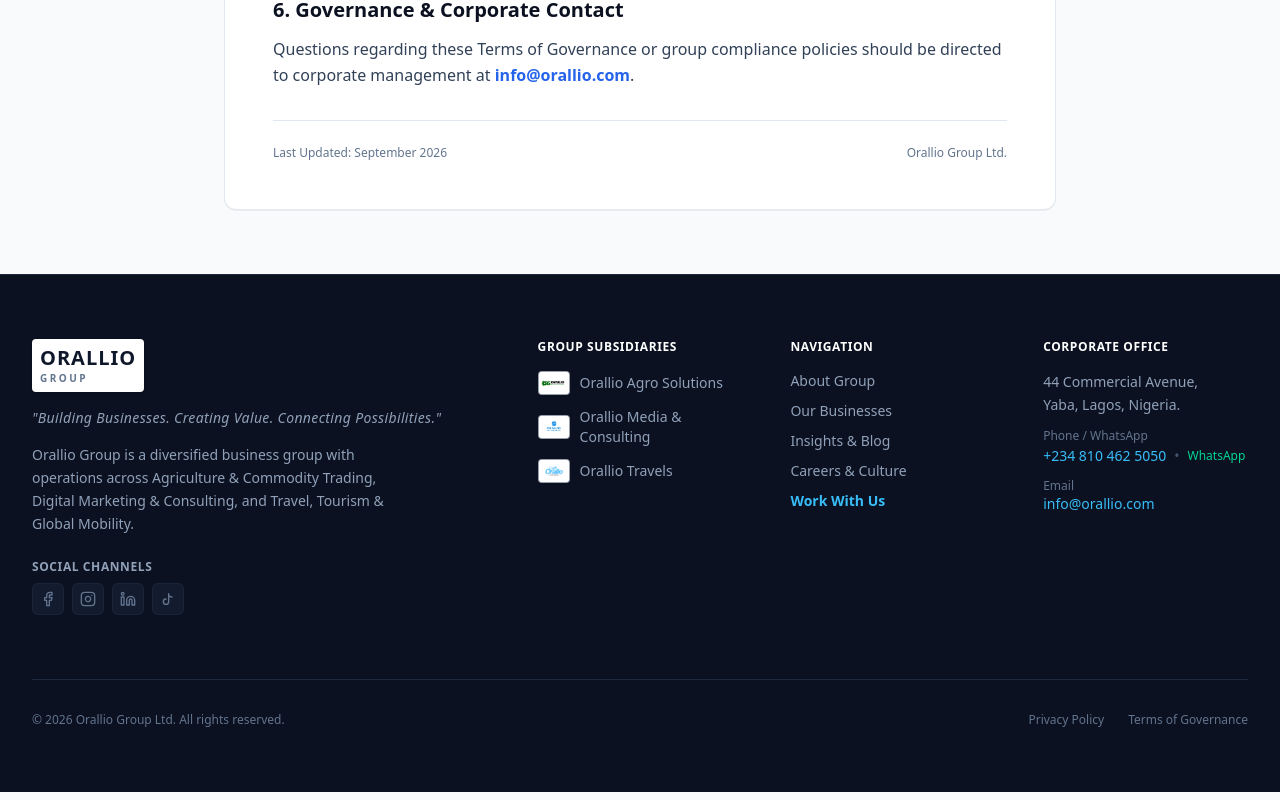
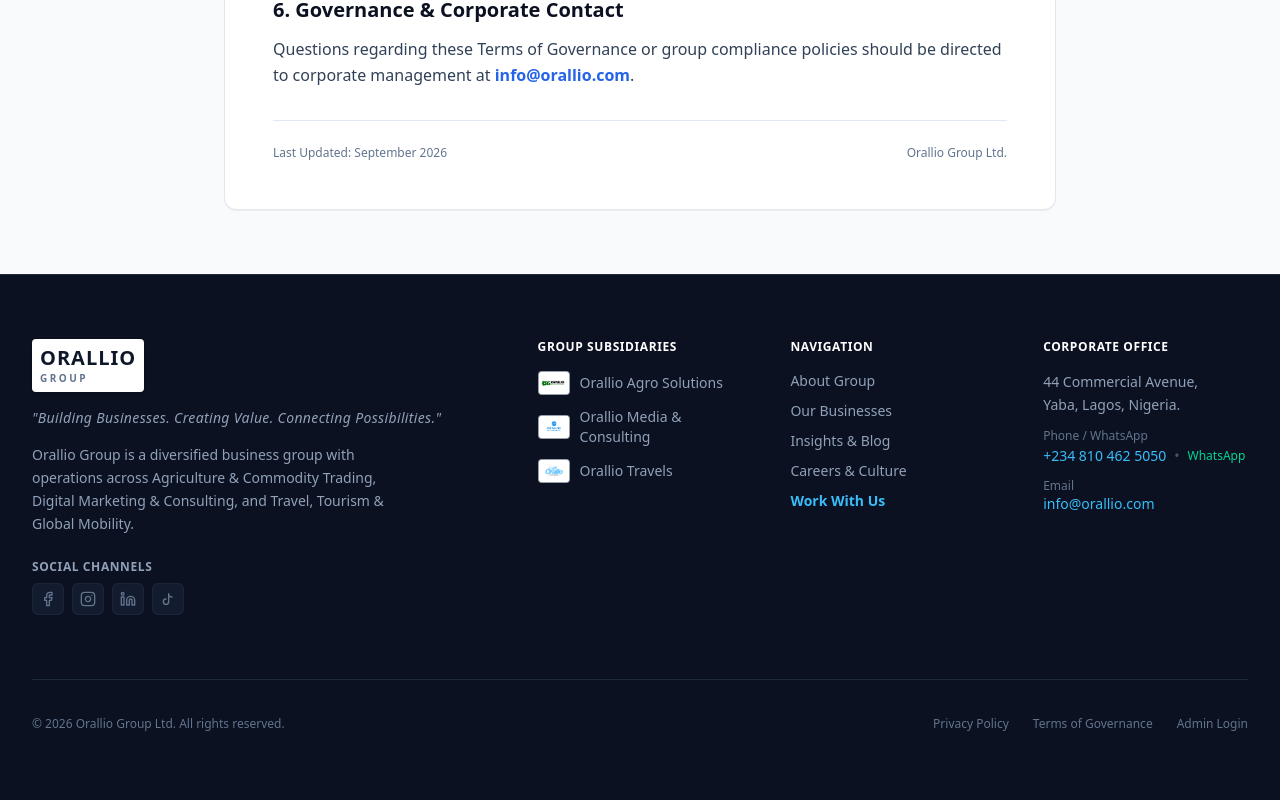
Before and after one commit to AmosDC2024/Orallio-Blog, a Next.js app: page /terms in a window 1280 px wide. Shown: the part 1406-2206 px from the top of the page. Built offline with nearby package versions, Linux system fonts and the light colour scheme.

Commit message:
Add admin CMS access and footer link

```diff
--- /dev/null
+++ b/app/admin/[[...tool]]/page.tsx
@@ -0,0 +1,8 @@
+'use client';
+
+import { NextStudio } from 'next-sanity/studio';
+import config from '../../../sanity.config';
+
+export default function AdminPage() {
+  return <NextStudio config={config} />;
+}
--- /dev/null
+++ b/app/admin/layout.tsx
@@ -0,0 +1,37 @@
+import type { Metadata } from 'next';
+
+export const metadata: Metadata = {
+  title: 'Orallio Group — Content Studio',
+  description: 'Editorial Content Studio for Orallio Group website management.',
+  robots: {
+    index: false,
+    follow: false,
+  },
+};
+
+export default function AdminLayout({
+  children,
+}: {
+  children: React.ReactNode;
+}) {
+  return (
+    <div
+      className="relative w-full overflow-hidden"
+      style={{ height: 'calc(100dvh - 73px)' }}
+    >
+      <style>{`
+        header {
+          flex-shrink: 0 !important;
+        }
+        footer {
+          display: none !important;
+        }
+        #sanity {
+          height: 100% !important;
+          max-height: 100% !important;
+        }
+      `}</style>
+      {children}
+    </div>
+  );
+}
--- a/app/blog/page.tsx
+++ b/app/blog/page.tsx
@@ -127,7 +127,7 @@ export default async function BlogPage() {
                 <h3 className="text-lg font-bold text-slate-900">Sanity CMS Integration Ready</h3>
                 <p className="text-sm text-slate-600 mt-2">
                   This blog section is connected to Sanity CMS. Publish articles in the{' '}
-                  <Link href="/studio" className="text-amber-600 underline font-semibold">
+                  <Link href="/admin" className="text-amber-600 underline font-semibold">
                     Content Studio
                   </Link>{' '}
                   to display published insights here.
--- a/app/studio/[[...tool]]/page.tsx
+++ b/app/studio/[[...tool]]/page.tsx
@@ -1,8 +1,5 @@
-'use client';
+import { redirect } from 'next/navigation';
 
-import { NextStudio } from 'next-sanity/studio';
-import config from '../../../sanity.config';
-
-export default function StudioPage() {
-  return <NextStudio config={config} />;
+export default function StudioRedirect() {
+  redirect('/admin');
 }
--- a/app/studio/layout.tsx
+++ b/app/studio/layout.tsx
@@ -1,8 +1,6 @@
 import type { Metadata } from 'next';
 
 export const metadata: Metadata = {
-  title: 'Orallio Group — Content Studio',
-  description: 'Editorial Content Studio for Orallio Group website management.',
   robots: {
     index: false,
     follow: false,
@@ -14,24 +12,5 @@ export default function StudioLayout({
 }: {
   children: React.ReactNode;
 }) {
-  return (
-    <div
-      className="relative w-full overflow-hidden"
-      style={{ height: 'calc(100dvh - 73px)' }}
-    >
-      <style>{`
-        header {
-          flex-shrink: 0 !important;
-        }
-        footer {
-          display: none !important;
-        }
-        #sanity {
-          height: 100% !important;
-          max-height: 100% !important;
-        }
-      `}</style>
-      {children}
-    </div>
-  );
+  return children;
 }
--- a/components/layout/Footer.tsx
+++ b/components/layout/Footer.tsx
@@ -141,12 +141,19 @@ export const Footer: React.FC = () => {
         {/* Bottom Bar */}
         <div className="mt-16 pt-8 border-t border-slate-800 flex flex-col md:flex-row items-center justify-between gap-4 text-xs text-slate-500">
           <p>© {currentYear} {SITE_CONFIG.legalName} All rights reserved.</p>
-          <div className="flex items-center gap-6">
-            <Link href="/privacy" className="hover:text-[#38BDF8] transition-colors">
+          <div className="flex flex-wrap items-center justify-center md:justify-end gap-x-6 gap-y-2">
+            <Link href="/privacy" className="hover:text-[#38BDF8] transition-colors py-1">
               Privacy Policy
             </Link>
-            <Link href="/terms" className="hover:text-[#38BDF8] transition-colors">
+            <Link href="/terms" className="hover:text-[#38BDF8] transition-colors py-1">
               Terms of Governance
+            </Link>
+            <Link
+              href="/admin"
+              className="hover:text-[#38BDF8] transition-colors py-1 focus:outline-none focus:ring-1 focus:ring-slate-500 rounded"
+              aria-label="Admin Login"
+            >
+              Admin Login
             </Link>
           </div>
         </div>
--- a/next.config.mjs
+++ b/next.config.mjs
@@ -19,6 +19,20 @@ const nextConfig = {
     ],
   },
 
+  async redirects() {
+    return [
+      {
+        source: '/studio',
+        destination: '/admin',
+        permanent: true,
+      },
+      {
+        source: '/studio/:path*',
+        destination: '/admin/:path*',
+        permanent: true,
+      },
+    ];
+  },
 };
 
 export default nextConfig;
--- a/sanity.config.ts
+++ b/sanity.config.ts
@@ -4,7 +4,7 @@ import { schemaTypes } from './sanity/schemas';
 import { apiVersion, dataset, projectId } from './sanity/env';
 
 export default defineConfig({
-  basePath: '/studio',
+  basePath: '/admin',
   name: 'Orallio_Studio',
   title: 'Orallio Group Content Studio',
   projectId,
```
